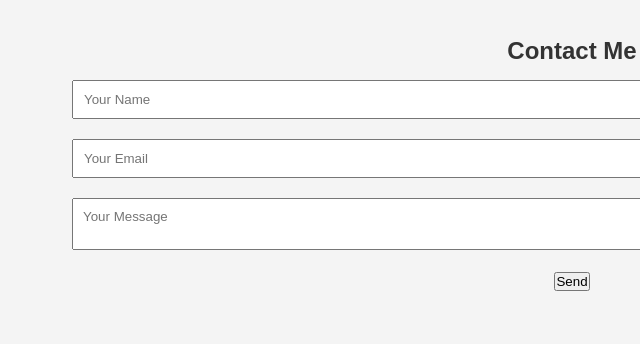
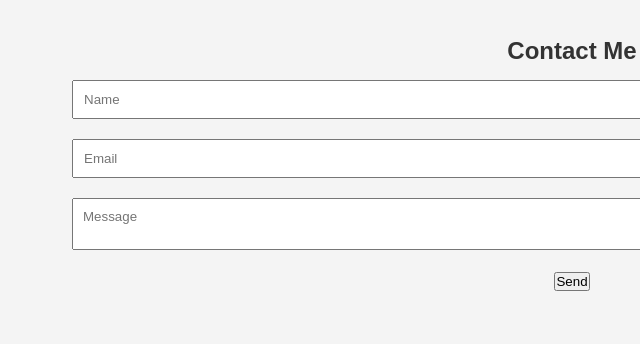
Before and after one commit to Dhanush-7718/portfolio-dhanush, a plain HTML site: page index.html in a window 1280 px wide. Shown: the part 829-1173 px from the top of the page, 68-708 px from the left. Drawn offline with Linux system fonts and the light colour scheme.

Commit message:
Update index.html

```diff
--- a/index.html
+++ b/index.html
@@ -63,13 +63,10 @@
 <section id="contact">
   <div class="container">
     <h2>Contact Me</h2>
- <form>
-  <input type="text" id="name" placeholder="Your Name" required />
-
-  <input type="email" id="email" placeholder="Your Email" required />
-
-  <textarea id="message" placeholder="Your Message" required></textarea>
-
+ <form id="contactForm">
+  <input type="text" id="name" placeholder="Name" required>
+  <input type="email" id="email" placeholder="Email" required>
+  <textarea id="message" placeholder="Message" required></textarea>
   <button type="submit">Send</button>
 </form>
   </div>
@@ -89,8 +86,6 @@
 <footer>
   <p>© 2026 Dhanush Kumar</p>
 </footer>
-
-<script src="script.js"></script>
-
+<script src="./script.js"></script>
 </body>
 </html>
```
